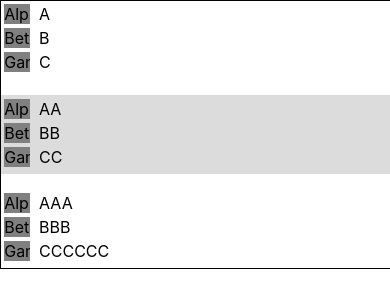
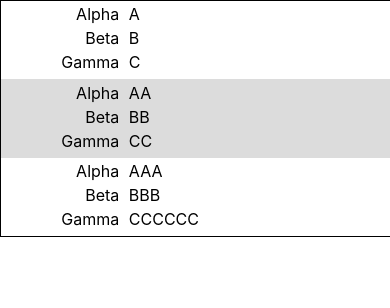
Before and after one commit to rtthomas/ReactResponsiveTable, a React (Create React App) app: page / in a window 390 px wide. Shown: the top 308 px of the page. Built offline with nearby package versions, Linux system fonts and the light colour scheme.

Commit message:
style cleanup

```diff
--- a/src/responsiveTable.module.css
+++ b/src/responsiveTable.module.css
@@ -2,18 +2,11 @@ body {background: white;}
 .table {
     border: 1px solid black;
     width: 100%;
-/*    padding:0.2em;*/
-    background-color: white;
     text-align: left;
     }
 .header {
     display: flex;
-    background-color: grey;
     padding: 0.2em;
-    }
-.label {
-/*    display: inline; */
-    width: 33.3%;
     }
 .label_collapse {
     display: none;
@@ -23,19 +16,13 @@ body {background: white;}
     padding: 0.2em;
     }
 .cell {
-    width: 33.3%;
     overflow: hidden;
     }
-.striped {
-    background-color: azure;
-    }
-
 @media all and (max-width: 768px) {
 .header {
     display: none;
     }
 .row {
-    margin-bottom: 1em;
     flex-direction: column;
     }
 .row:last-child {
@@ -43,22 +30,17 @@ body {background: white;}
     }
 .cell {
     display: block;
-    width: 100%;
+    width: 100% !important;
     }
 .label_collapse {
     display: inline-block;
-    width: 20%;
+    width: 30%;
     text-align: right;
     margin-right: 0.6em;
-    background-color: grey;
     overflow: hidden;
     }
 .content {
     display: inline-block;
     overflow: hidden;
     }
-.striped {
-    background-color: white;
-    }
-
 }
```
